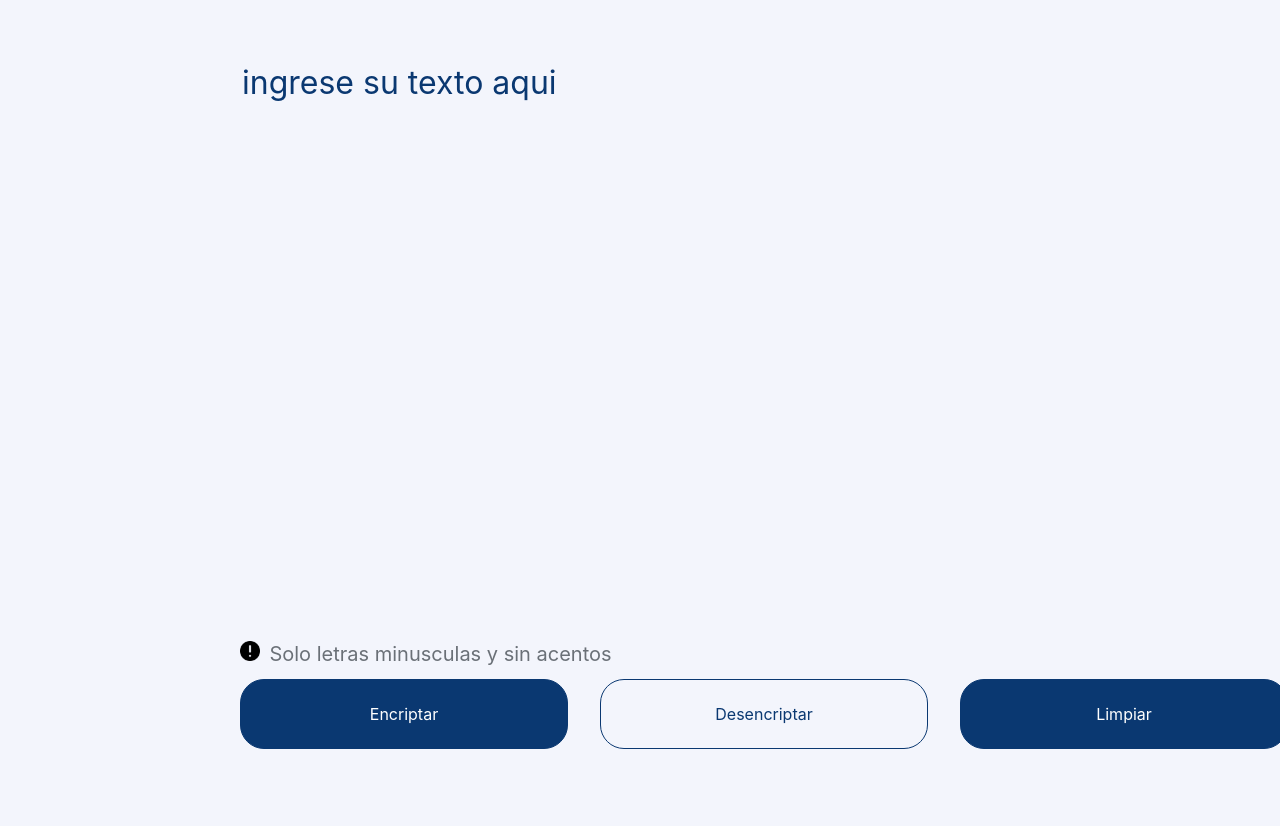
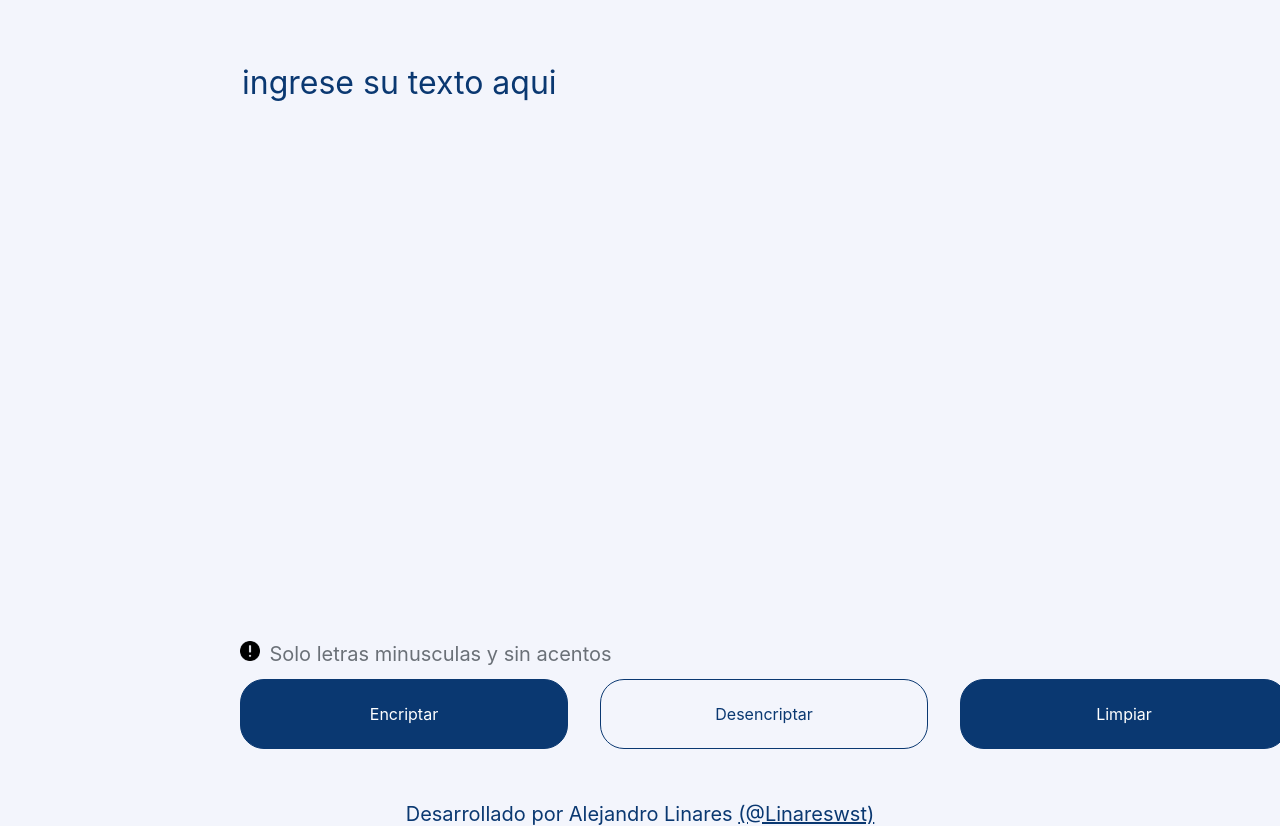
Before and after one commit to Linareswst/linareswst.github.io, a plain HTML site: page index.html in a window 1280 px wide. Shown: the part 111-937 px from the top of the page. Before the commit the page ends 892 px from the top, so only its background shows below. Drawn offline with Linux system fonts and the light colour scheme; a web font is replaced by a local one.

Commit message:
Agregando footer

```diff
--- a/css/estilos.css
+++ b/css/estilos.css
@@ -269,3 +269,21 @@ span{
 
     opacity: 0.8;
 }
+
+#footer{
+    position: relative;
+    background-color: #F3F5FC;
+    color: #0A3871;
+    font-family: 'Inter';
+    font-style: normal;
+    font-weight: 400;
+    font-size: 20px;
+    text-align: center;
+    top: 40.5px;
+
+
+}
+
+#link{
+    color: #0A3871;
+}
--- a/index.html
+++ b/index.html
@@ -30,6 +30,9 @@
         <textarea name="showtext" id="txtshow" cols="30" rows="10"></textarea>
         <button id="btncopiar">Copiar</button>
     </div>
+    <footer id="footer">
+        <p>Desarrollado por Alejandro Linares <a id="link" href="https://github.com/Linareswst" target="_blank">(@Linareswst)</a></p>
+    </footer>
     <script src="js/encriptar.js"></script>
 </body>
 </html>
```
